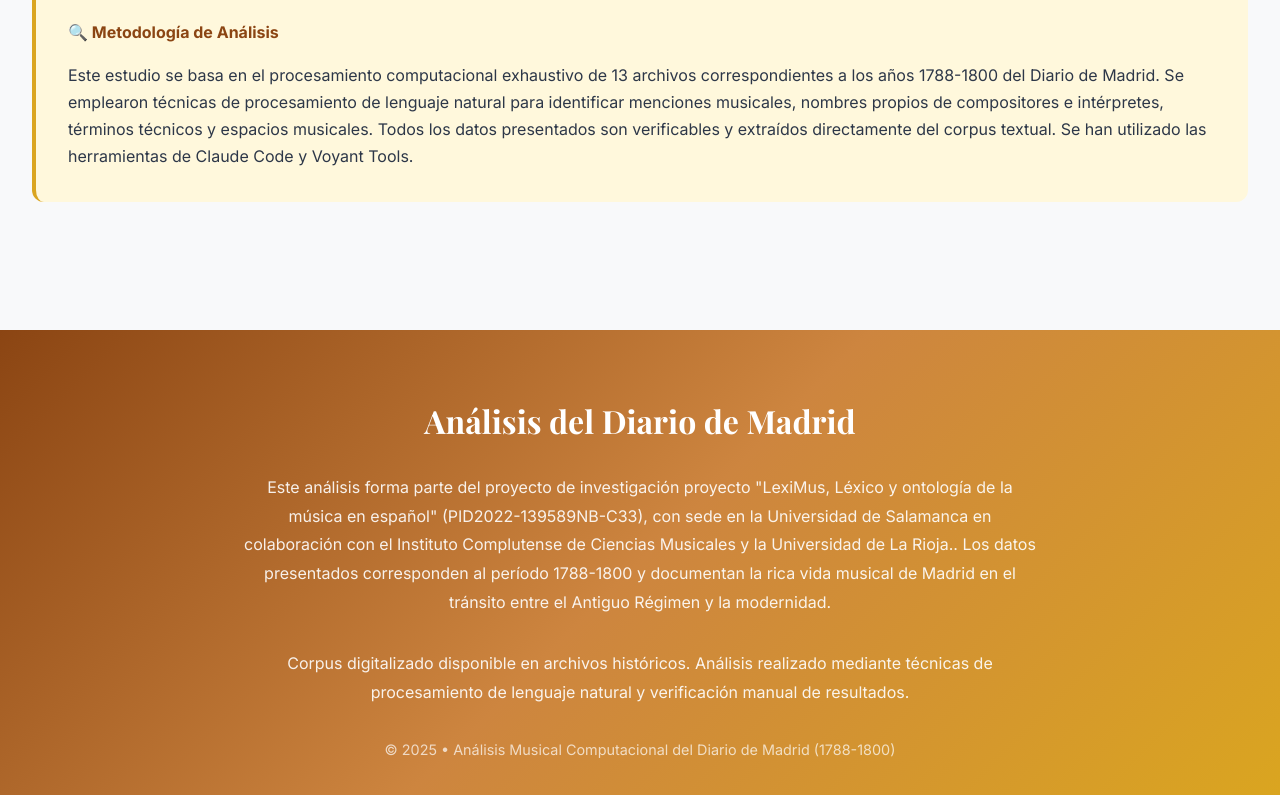
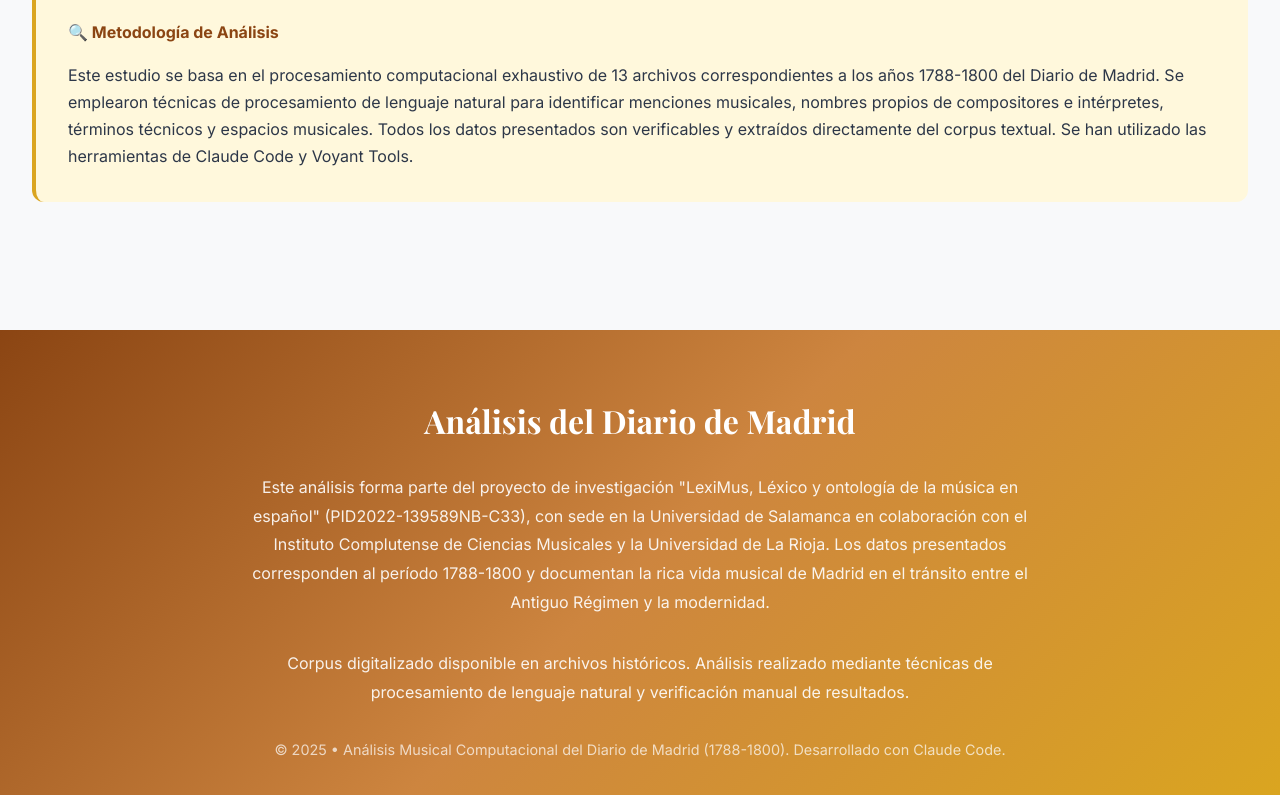
Before and after one commit to LeximusUSAL/diario-madrid-analysis, a plain HTML site: page index.html in a window 1280 px wide. Shown: the part 5075-5870 px from the top of the page. Drawn offline with nearby package versions, Linux system fonts and the light colour scheme.

Commit message:
Update index.html

```diff
--- a/index.html
+++ b/index.html
@@ -650,7 +650,7 @@
             <div class="footer-content">
                 <h3 class="footer-title">Análisis del Diario de Madrid</h3>
                 <p class="footer-text">
-                    Este análisis forma parte del proyecto de investigación proyecto "LexiMus, Léxico y ontología de la música en español" (PID2022-139589NB-C33), con sede en la Universidad de Salamanca en colaboración con el Instituto Complutense de Ciencias Musicales y la Universidad de La Rioja.. Los datos presentados corresponden
+                    Este análisis forma parte del proyecto de investigación "LexiMus, Léxico y ontología de la música en español" (PID2022-139589NB-C33), con sede en la Universidad de Salamanca en colaboración con el Instituto Complutense de Ciencias Musicales y la Universidad de La Rioja. Los datos presentados corresponden
                     al período 1788-1800 y documentan la rica vida musical de Madrid en el tránsito
                     entre el Antiguo Régimen y la modernidad.
                 </p>
@@ -661,7 +661,7 @@
                 </p>
 
                 <p style="margin-top: 2rem; opacity: 0.7; font-size: 0.9rem;">
-                    © 2025 • Análisis Musical Computacional del Diario de Madrid (1788-1800)
+                    © 2025 • Análisis Musical Computacional del Diario de Madrid (1788-1800). Desarrollado con Claude Code.
                 </p>
             </div>
         </div>
```
